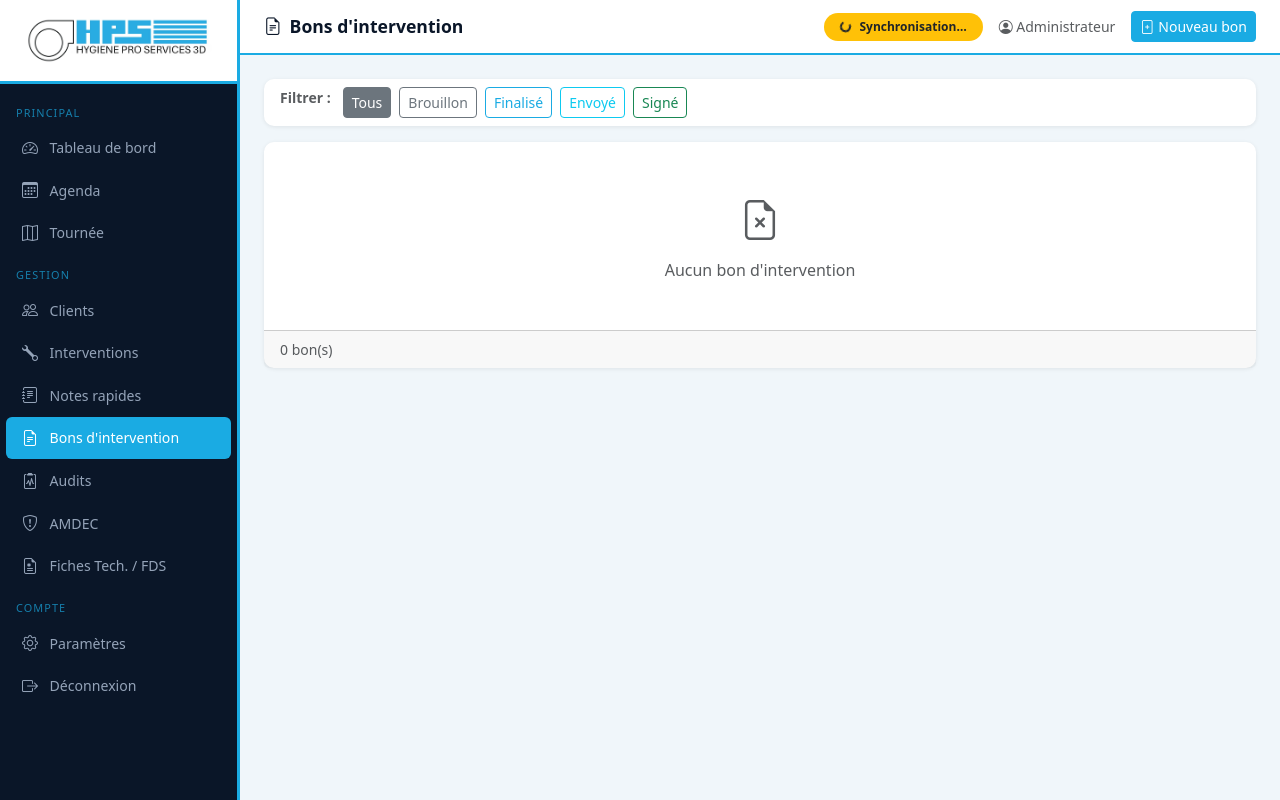
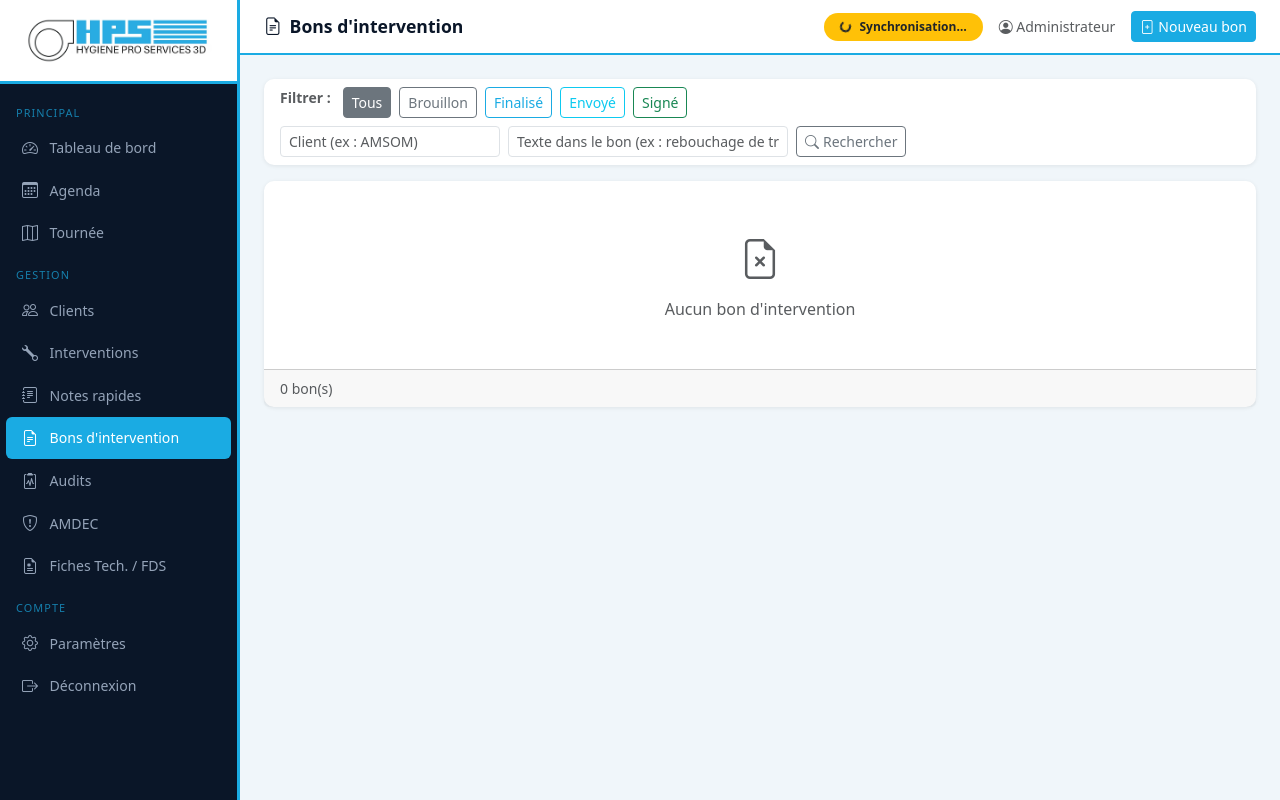
Before and after one commit to nicolasjacques62-web/agenda-interventions, a Flask app: page /bons in a window 1280 px wide. Run offline with Flask 3, Linux system fonts and the light colour scheme; a user stored in the database is signed in; data that the repository does not hold is empty; some libraries are stand-ins or nearby versions.

Commit message:
index.html

```diff
--- a/templates/bons/index.html
+++ b/templates/bons/index.html
@@ -11,15 +11,22 @@
 {% block content %}
 <div class="card mb-3">
   <div class="card-body py-2">
-    <div class="d-flex gap-2 flex-wrap">
+    <div class="d-flex gap-2 flex-wrap mb-2">
       <span class="small text-muted fw-semibold me-1">Filtrer :</span>
       {% for s, label, cls in [('','Tous','secondary'),('brouillon','Brouillon','secondary'),('finalise','Finalisé','primary'),('envoye','Envoyé','info'),('signe','Signé','success')] %}
-      <a href="{{ url_for('bons_liste', statut=s) }}"
+      <a href="{{ url_for('bons_liste', statut=s, client=client_q, q=texte_q) }}"
          class="btn btn-sm btn-{{ 'outline-' if statut!=s else '' }}{{ cls }}">
         {{ label }}
       </a>
       {% endfor %}
     </div>
+    <form class="d-flex gap-2 flex-wrap align-items-center" method="GET">
+      <input type="hidden" name="statut" value="{{ statut }}">
+      <input type="text" name="client" value="{{ client_q }}" class="form-control form-control-sm" style="max-width:220px" placeholder="Client (ex : AMSOM)">
+      <input type="text" name="q" value="{{ texte_q }}" class="form-control form-control-sm" style="max-width:280px" placeholder="Texte dans le bon (ex : rebouchage de trou)">
+      <button class="btn btn-outline-secondary btn-sm"><i class="bi bi-search me-1"></i>Rechercher</button>
+      {% if client_q or texte_q %}<a href="{{ url_for('bons_liste', statut=statut) }}" class="btn btn-outline-danger btn-sm"><i class="bi bi-x-lg"></i></a>{% endif %}
+    </form>
   </div>
 </div>
 
@@ -40,6 +47,9 @@
               <a href="{{ url_for('intervention_detail', id=b.intervention_id) }}" class="text-decoration-none text-muted small">
                 {{ b.intervention.titre }}
               </a>
+              {% if extraits.get(b.id) %}
+              <div class="small text-muted fst-italic mt-1">{{ extraits[b.id] }}</div>
+              {% endif %}
             </td>
             <td class="small text-nowrap">{{ b.date_creation.strftime('%d/%m/%Y') }}</td>
             <td><span class="badge bg-{{ b.statut_couleur }}">{{ b.statut_label }}</span></td>
@@ -53,6 +63,7 @@
             <td>
               <div class="d-flex gap-1">
                 <a href="{{ url_for('bon_detail', id=b.id) }}" class="btn btn-sm btn-outline-secondary"><i class="bi bi-eye"></i></a>
+                <a href="{{ url_for('bon_modifier', id=b.id) }}" class="btn btn-sm btn-outline-primary" title="Modifier"><i class="bi bi-pencil"></i></a>
                 <a href="{{ url_for('bon_pdf', id=b.id) }}" class="btn btn-sm btn-outline-danger" target="_blank"><i class="bi bi-filetype-pdf"></i></a>
               </div>
             </td>
```
